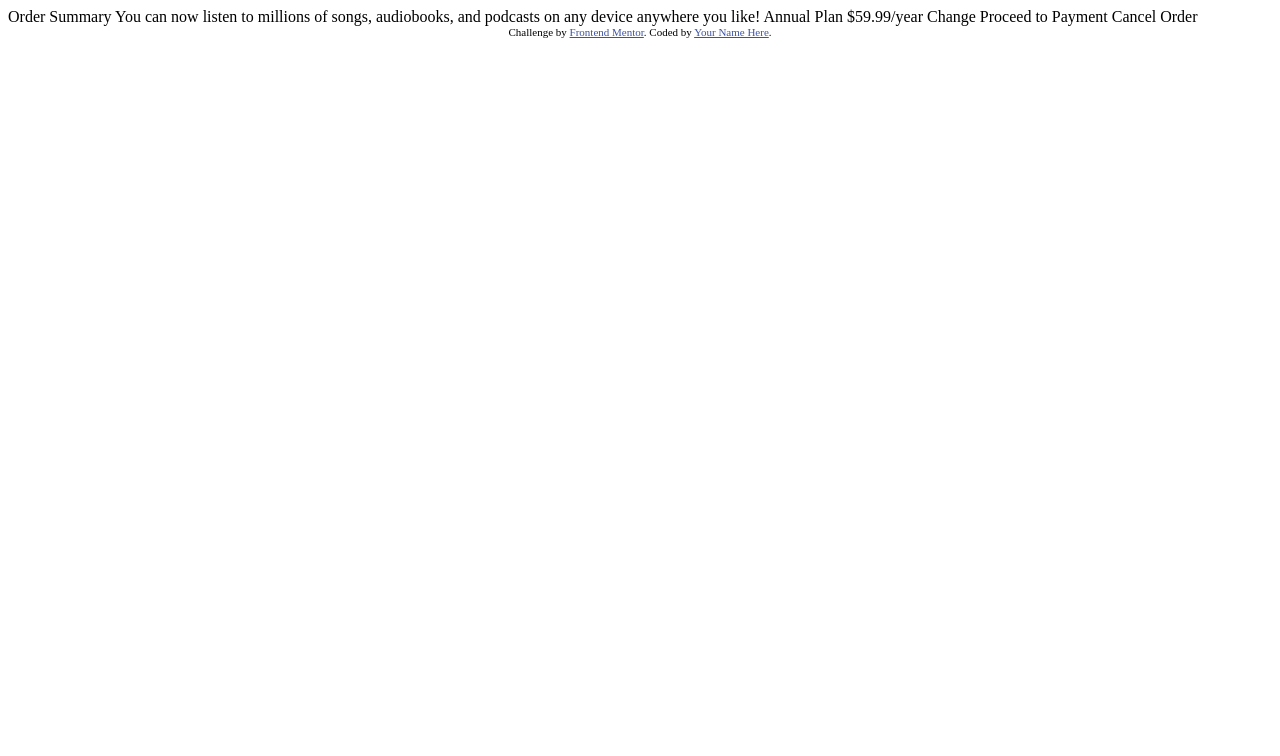
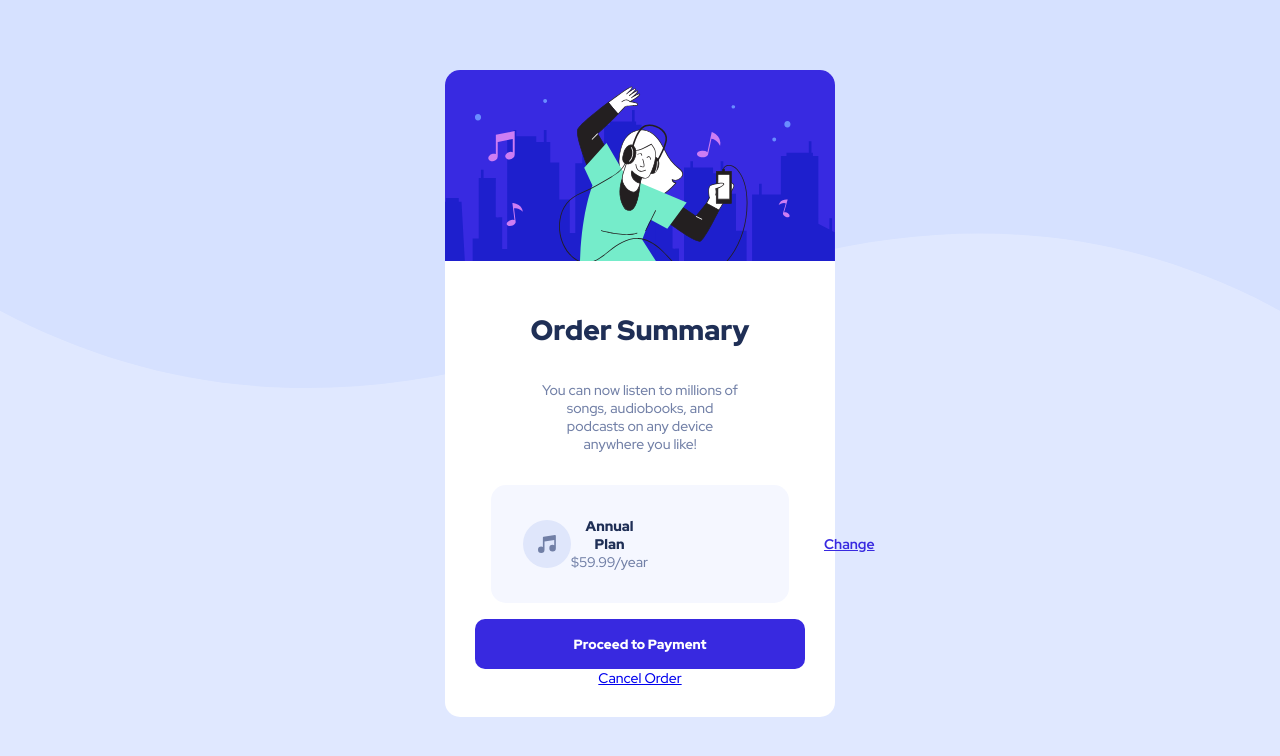
Before and after one commit to ishitaraina1807/Order_Summary_Component, a plain HTML site: page index.html in a window 1280 px wide. Drawn offline with Linux system fonts and the light colour scheme.

Commit message:
Update index.html

```diff
--- a/index.html
+++ b/index.html
@@ -1,37 +1,61 @@
 <!DOCTYPE html>
 <html lang="en">
   <head>
-  <meta charset="UTF-8">
-  <meta name="viewport" content="width=device-width, initial-scale=1.0"> <!-- displays site properly based on user's device -->
+    <meta charset="UTF-8" />
+    <meta name="viewport" content="width=device-width, initial-scale=1.0" />
+    <!-- displays site properly based on user's device -->
 
-  <link rel="icon" type="image/png" sizes="32x32" href="./images/favicon-32x32.png">
-
+    <link
+      rel="icon"
+      type="image/png"
+      sizes="32x32"
+      href="./images/favicon-32x32.png"
+    />
+    <link rel="stylesheet" href="styles.css" />
+    <link rel="preconnect" href="https://fonts.googleapis.com" />
+    <link rel="preconnect" href="https://fonts.gstatic.com" crossorigin />
+    <link
+      href="https://fonts.googleapis.com/css2?family=Red+Hat+Display:wght@500;700;900&display=swap"
+      rel="stylesheet"
+    />
     <title>Frontend Mentor | Order summary card</title>
 
     <!-- Feel free to remove these styles or customise in your own stylesheet 👍 -->
     <style>
-    .attribution { font-size: 11px; text-align: center; }
-    .attribution a { color: hsl(228, 45%, 44%); }
+      .attribution {
+        font-size: 11px;
+        text-align: center;
+      }
+      .attribution a {
+        color: hsl(228, 45%, 44%);
+      }
     </style>
   </head>
   <body>
-
-  Order Summary
-
-  You can now listen to millions of songs, audiobooks, and podcasts on any
-  device anywhere you like!
-
-  Annual Plan
-  $59.99/year
-
-  Change
-
-  Proceed to Payment
-  Cancel Order
-
-  <div class="attribution">
-    Challenge by <a href="https://www.frontendmentor.io?ref=challenge" target="_blank">Frontend Mentor</a>.
-    Coded by <a href="#">Your Name Here</a>.
+    <main class="component">
+      <div>
+        <img
+          class="img"
+          src="/images/illustration-hero.svg"
+          alt="illustration-hero"
+        />
       </div>
+      <div class = "content">
+        <h1 class="title">Order Summary</h1>
+        <p class="para">You can now listen to millions of songs, audiobooks, and podcasts on any
+          device anywhere you like!</p>
+          <div class="wrapper">
+            <img src="/images/icon-music.svg" alt="icon-music">
+            <div class="plan-price">
+            <p class="plan">Annual Plan</p>
+              <p class="price"> $59.99/year</p>
+            </div>
+               <a class="change">Change</a>
+          </div>
+          <div class="order"> <button>Proceed to Payment</button>
+            <p class="Cancel"><a class="order-delete" href="#">Cancel Order</a></p>
+          </div>
+      </div>
+    </main>
   </body>
 </html>
```
Lines whose indentation alone changed are shown as unchanged.
